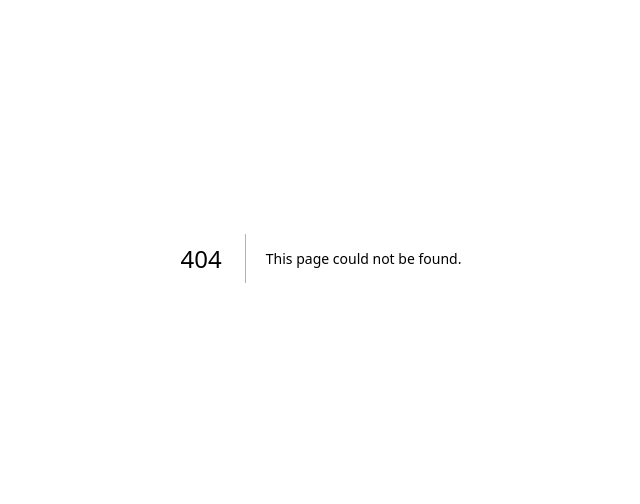
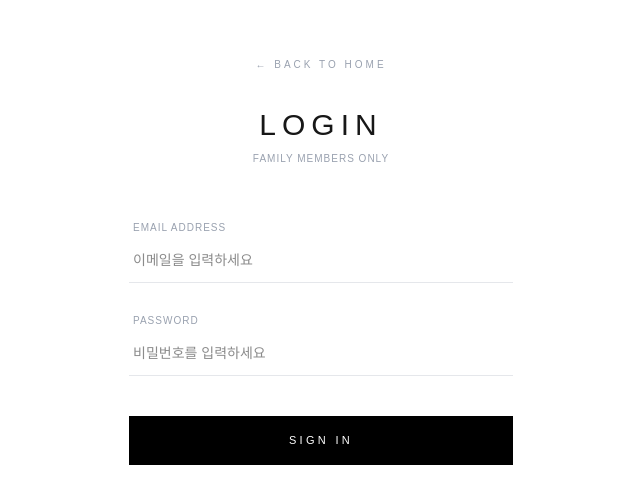
Before and after one commit to terry0722/terrybear, a Next.js app: page /login in a window 1280 px wide. Before the commit this address had no page. Shown: the part 142-646 px from the top of the page, without its empty margins (319-959 px from the left). Built offline with nearby package versions, Linux system fonts and the light colour scheme; no server answers.

Commit message:
add login page

```diff
--- /dev/null
+++ b/app/login/page.tsx
@@ -0,0 +1,77 @@
+'use client';
+
+import { useState } from 'react';
+import { supabase } from '@/lib/supabase';
+import { useRouter } from 'next/navigation';
+import Link from 'next/link';
+
+export default function LoginPage() {
+  const [email, setEmail] = useState('');
+  const [password, setPassword] = useState('');
+  const [loading, setLoading] = useState(false);
+  const router = useRouter();
+
+  const handleLogin = async (e: React.FormEvent) => {
+    e.preventDefault();
+    setLoading(true);
+
+    const { error } = await supabase.auth.signInWithPassword({
+      email,
+      password,
+    });
+
+    if (error) {
+      alert('로그인에 실패했습니다: ' + error.message);
+    } else {
+      alert('반갑습니다! 로그인되었습니다.');
+      router.push('/'); // 로그인 성공 시 홈으로 이동
+      router.refresh();
+    }
+    setLoading(false);
+  };
+
+  return (
+    <main className="min-h-screen bg-white flex items-center justify-center px-6">
+      <div className="max-w-sm w-full">
+        <div className="text-center mb-12">
+          <Link href="/" className="text-[10px] tracking-[0.3em] text-gray-400 hover:text-black uppercase">← Back to Home</Link>
+          <h1 className="text-3xl font-light tracking-[0.2em] uppercase mt-8">Login</h1>
+          <p className="text-[10px] text-gray-400 tracking-widest uppercase mt-2">Family Members Only</p>
+        </div>
+
+        <form onSubmit={handleLogin} className="space-y-6">
+          <div className="space-y-1">
+            <label className="text-[10px] tracking-widest uppercase text-gray-400 ml-1">Email address</label>
+            <input
+              type="email"
+              value={email}
+              onChange={(e) => setEmail(e.target.value)}
+              className="w-full border-b border-gray-200 py-3 px-1 text-sm focus:outline-none focus:border-black transition-all bg-transparent"
+              placeholder="이메일을 입력하세요"
+              required
+            />
+          </div>
+          <div className="space-y-1">
+            <label className="text-[10px] tracking-widest uppercase text-gray-400 ml-1">Password</label>
+            <input
+              type="password"
+              value={password}
+              onChange={(e) => setPassword(e.target.value)}
+              className="w-full border-b border-gray-200 py-3 px-1 text-sm focus:outline-none focus:border-black transition-all bg-transparent"
+              placeholder="비밀번호를 입력하세요"
+              required
+            />
+          </div>
+
+          <button
+            type="submit"
+            disabled={loading}
+            className="w-full py-4 bg-black text-white text-[11px] tracking-[0.3em] uppercase hover:bg-gray-800 transition-all mt-4 disabled:bg-gray-400"
+          >
+            {loading ? 'Authenticating...' : 'Sign In'}
+          </button>
+        </form>
+      </div>
+    </main>
+  );
+}
--- a/app/page.tsx
+++ b/app/page.tsx
@@ -12,6 +12,7 @@ export default function Home() {
             <a href="/artgallery" className="hover:text-black transition">Art Gallery</a>
             <a href="/travel" className="hover:text-black transition">Travel</a>
             <a href="/guestbook" className="hover:text-black transition">Guestbook</a>
+            <a href="/login" className="text-black font-bold border-b border-black pb-0.5">Login</a>
           </div>
         </div>
       </nav>
```
